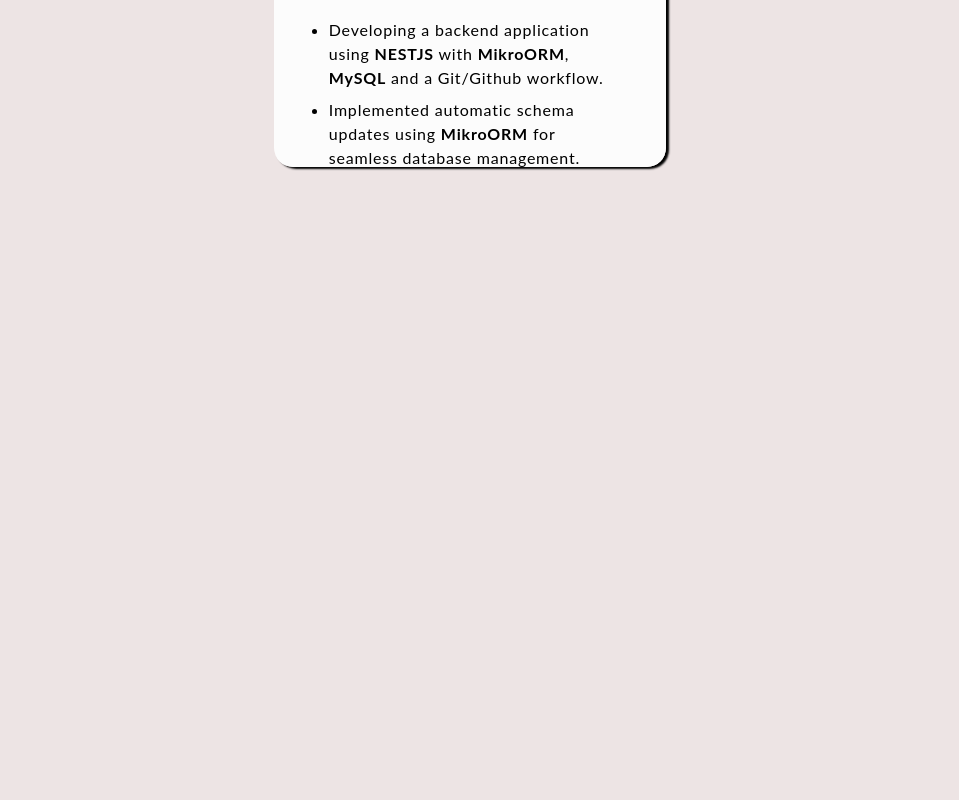
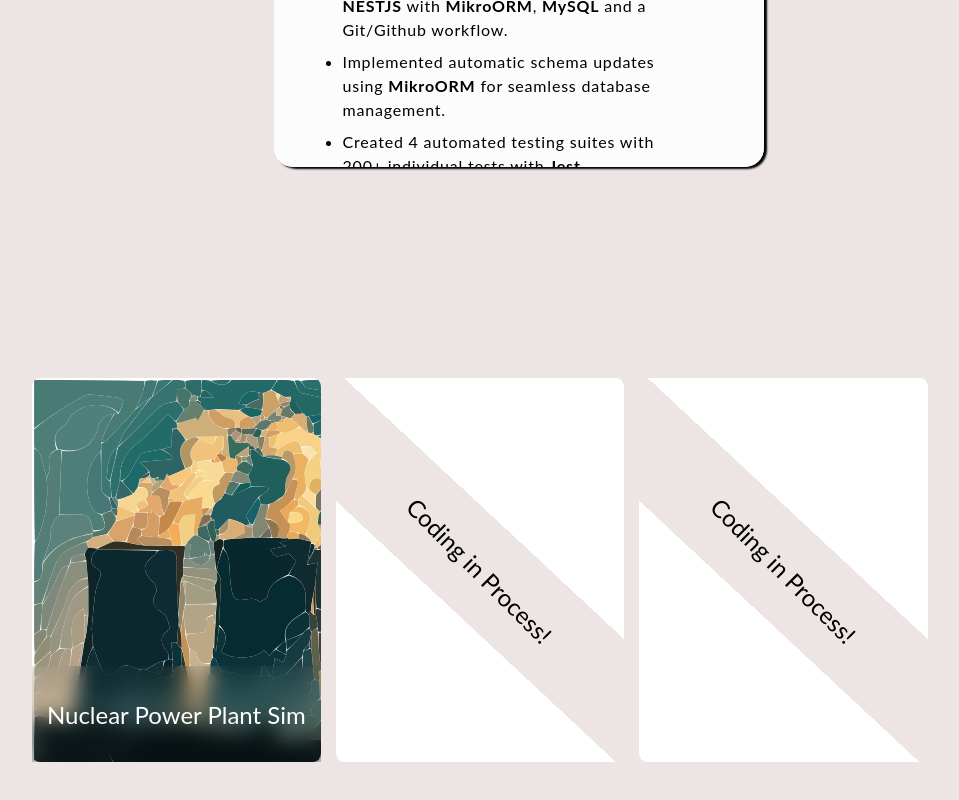
Before and after one commit to AbishurMoses/Portfolio, a React (Vite) app: page / in a window 1280 px wide. Shown: the part 1054-1854 px from the top of the page, without its empty margins (160-1119 px from the left). Before the commit the page ends 1432 px from the top, so only its background shows below. Built offline with nearby package versions, Linux system fonts and the light colour scheme.

Commit message:
Added basics

```diff
--- a/src/App.css
+++ b/src/App.css
@@ -190,7 +190,7 @@
 }
 
 #symvara {
-  width: 60%;
+  width: 75%;
   height: 70%;
   background-color: #fcfcfc;
   border-radius: 1.2rem;
@@ -256,6 +256,98 @@
 hr {
   width: 25%;
 }
+
+#projects {
+  display: flex;
+  flex-direction: row;
+  justify-content: flex-start;
+  align-items: flex-start;
+  height: 80vh;
+  width: 100%;
+  gap: 15px;
+}
+
+#nuclear-sim,
+.todo-projects {
+  height: 60%;
+  width: calc(100% / 3);
+  background-color: white;
+  border-radius: 2.5%;
+}
+
+.todo-projects {
+  display: flex;
+  align-items: center;
+  justify-content: center;
+  background: linear-gradient(
+    43deg,
+    white 40%,
+    #ede4e4 40%,
+    #ede4e4 60%,
+    white 60%,
+    white 100%
+  );
+}
+
+.todo-projects > p {
+  transform: rotate(45deg);
+  font-size: 1.5rem;
+  text-align: center;
+  display: flex;
+}
+
+/* Why is the image clipping */
+#nuclear-sim {
+  display: flex;
+  justify-content: center;
+  align-items: flex-end;
+  background-image: url("./assets/nuclear.svg");
+  image-rendering: crisp-edges;
+  background-repeat: no-repeat;
+  background-size: cover;
+  cursor: pointer;
+}
+
+#nuclear-sim > p {
+  font-size: 1.5rem;
+  color: white;
+  height: 25%;
+  width: 100%;
+  display: flex;
+  justify-content: center;
+  align-items: center;
+  backdrop-filter: blur(10px);
+}
+
+.todo-projects {
+  cursor: url("./assets/hammer.jpg"), auto;
+}
+/* #nuclear-tip {
+  width: 100%;
+  height: 30%;
+  background-color: white;
+  transition: opacity 0.5s ease;
+  opacity: 0;
+  display: flex;
+  justify-content: center;
+  align-items: center;
+  border-bottom-left-radius: 2.5%;
+  border-bottom-right-radius: 2.5%;
+}
+
+#nuclear-tip:hover {
+  transition: opacity 1s ease;
+  opacity: 1;
+  cursor: pointer;
+}
+
+#nuclear-tip > p {
+  text-align: center;
+  font-size: 1.5rem;
+} */
+
+/* How to have child commit actions when parent is hovered? */
+
 /*
  Unable to zoom-in on hover since background-size is modified.
  Only works when background-size is set to 100. This won't work since its
--- a/src/App.jsx
+++ b/src/App.jsx
@@ -9,6 +9,10 @@
 
   const toolbar = () => {
     setClickedToolBar(!clickedToolBar);
+  }
+
+  const nuclear = () => {
+    window.open("https://github.com/AbishurMoses/NuclearPowerSimulator", "_blank")
   }
 
   return (
@@ -57,7 +61,7 @@
           </section>
           <section id="experience">
             <div id="experience-title">
-              <p id="pro-title">Professional Projects 👉</p>
+              <p id="pro-title">Professional Projects <span>👉</span></p>
             </div>
             <div id="jobs">
               <div id="symvara" >
@@ -87,8 +91,17 @@
             </div>
           </section>
           <section id="projects">
-            <div id="nuclear-simulator">
-
+            <div id="nuclear-sim" onClick={nuclear}>
+              {/* <div id="nuclear-tip" onClick={nuclear}>
+                <p>Nuclear Power Plant Sim</p>
+              </div> */}
+                <p>Nuclear Power Plant Sim</p>
+            </div>
+            <div class="todo-projects">
+              <p>Coding in Process!</p>
+            </div>
+            <div class="todo-projects">
+              <p>Coding in Process!</p>
             </div>
           </section>
         </section>
```
Also changed, not shown: src/assets/hammer.jpg (added), src/assets/nuclear.svg.
